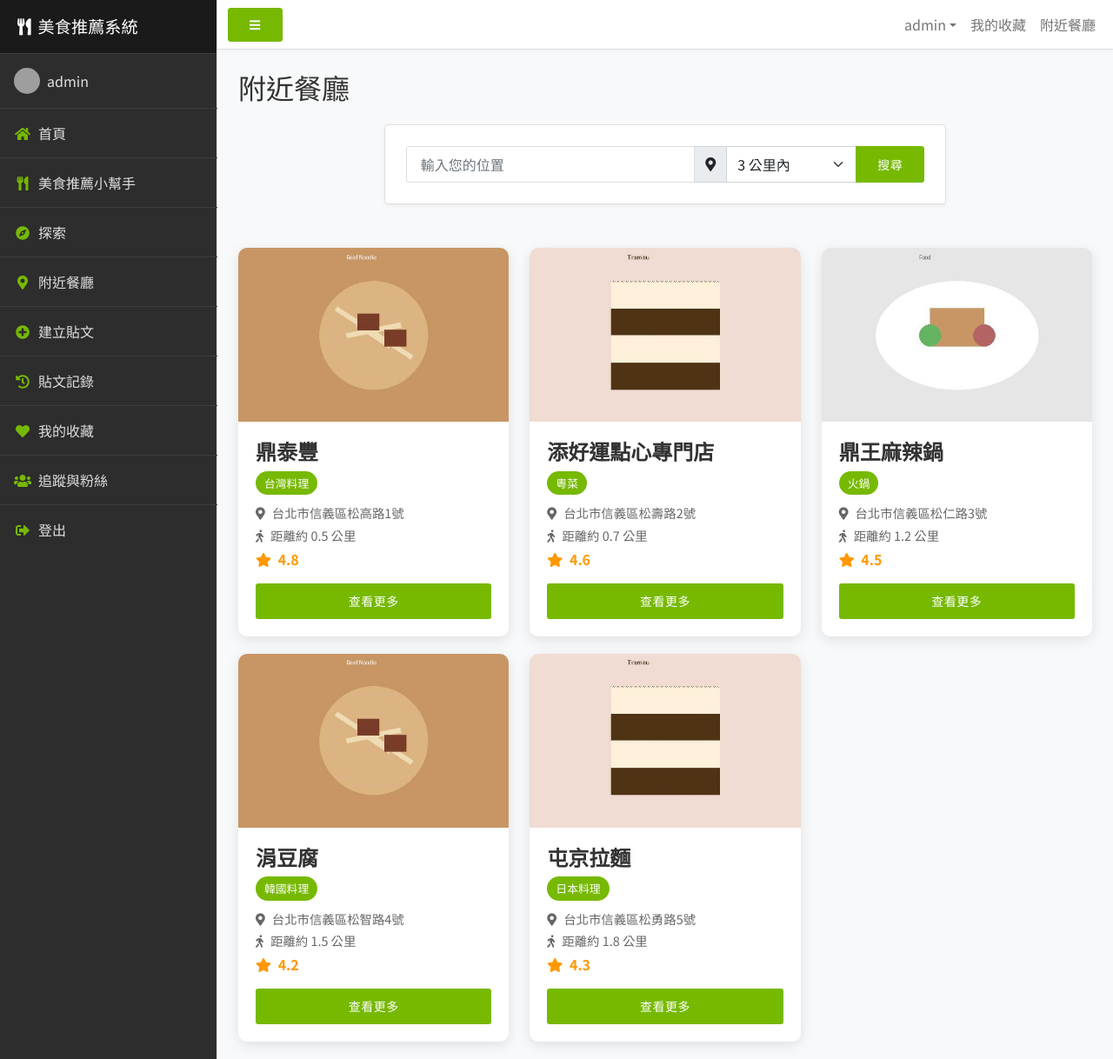
After one commit to WongYuTong/django, a Django app: page /nearby-restaurants/ in a window 1280 px wide. The commit adds this page. Shown: the whole page at 87% size. Run offline with Django 5.2, Linux system fonts and the light colour scheme; a user stored in the database is signed in; data comes from the database, SQL or seed files in the repository; both versions use the stored data as it was after the commit; grey boxes are pictures that could not be loaded.

Commit message:
feat:在目錄中加入搜尋附近餐廳功能入口

```diff
--- a/Food_recommend/chat/urls.py
+++ b/Food_recommend/chat/urls.py
@@ -8,4 +8,5 @@ urlpatterns = [
     path('room/assistant/', views.chat_assistant, name='chat_assistant'),
     path('explore/', views.explore, name='explore'),
     path('about/', views.about, name='about'),
+    path('nearby-restaurants/', views.nearby_restaurants, name='nearby_restaurants'),
 ]
--- a/Food_recommend/chat/views.py
+++ b/Food_recommend/chat/views.py
@@ -203,3 +203,60 @@ def chat_assistant(request):
 def about(request):
     """關於頁面視圖"""
     return render(request, 'chat/about.html')
+
+@login_required
+def nearby_restaurants(request):
+    """附近餐廳視圖函數"""
+    # 這裡可以添加獲取用戶位置和查詢附近餐廳的邏輯
+    # 這是一個簡單的示例，真實應用中可能需要整合地圖API或位置服務
+
+    # 模擬一些附近餐廳數據，使用已有的圖片
+    restaurants = [
+        {
+            'id': 1,
+            'name': '鼎泰豐',
+            'cuisine': '台灣料理',
+            'address': '台北市信義區松高路1號',
+            'distance': '0.5 公里',
+            'rating': 4.8,
+            'image': '/static/images/food1.jpg'
+        },
+        {
+            'id': 2,
+            'name': '添好運點心專門店',
+            'cuisine': '粵菜',
+            'address': '台北市信義區松壽路2號',
+            'distance': '0.7 公里',
+            'rating': 4.6,
+            'image': '/static/images/food2.jpg'
+        },
+        {
+            'id': 3,
+            'name': '鼎王麻辣鍋',
+            'cuisine': '火鍋',
+            'address': '台北市信義區松仁路3號',
+            'distance': '1.2 公里',
+            'rating': 4.5,
+            'image': '/static/images/default_food.jpg'
+        },
+        {
+            'id': 4,
+            'name': '涓豆腐',
+            'cuisine': '韓國料理',
+            'address': '台北市信義區松智路4號',
+            'distance': '1.5 公里',
+            'rating': 4.2,
+            'image': '/static/images/food1.jpg'
+        },
+        {
+            'id': 5,
+            'name': '屯京拉麵',
+            'cuisine': '日本料理',
+            'address': '台北市信義區松勇路5號',
+            'distance': '1.8 公里',
+            'rating': 4.3,
+            'image': '/static/images/food2.jpg'
+        }
+    ]
+
+    return render(request, 'chat/nearby_restaurants.html', {'restaurants': restaurants})
--- a/Food_recommend/templates/base.html
+++ b/Food_recommend/templates/base.html
@@ -147,6 +147,7 @@
                     <a href="{% url 'home' %}" class="list-group-item list-group-item-action p-3"><i class="fas fa-home me-2"></i>首頁</a>
                     <a href="{% url 'chat_room' %}" class="list-group-item list-group-item-action p-3"><i class="fas fa-utensils me-2"></i>美食推薦小幫手</a>
                     <a href="{% url 'explore' %}" class="list-group-item list-group-item-action p-3"><i class="fas fa-compass me-2"></i>探索</a>
+                    <a href="{% url 'nearby_restaurants' %}" class="list-group-item list-group-item-action p-3"><i class="fas fa-map-marker-alt me-2"></i>附近餐廳</a>
                     <a href="{% url 'create_post' %}" class="list-group-item list-group-item-action p-3"><i class="fas fa-plus-circle me-2"></i>建立貼文</a>
                     <a href="{% url 'post_history' %}" class="list-group-item list-group-item-action p-3"><i class="fas fa-history me-2"></i>貼文記錄</a>
                     <a href="{% url 'favorites' %}" class="list-group-item list-group-item-action p-3"><i class="fas fa-heart me-2"></i>我的收藏</a>
--- /dev/null
+++ b/Food_recommend/templates/chat/nearby_restaurants.html
@@ -0,0 +1,155 @@
+{% extends 'base.html' %}
+
+{% block title %}附近餐廳 - 美食推薦小幫手{% endblock %}
+
+{% block extra_css %}
+<style>
+    .restaurant-card {
+        border-radius: 10px;
+        overflow: hidden;
+        box-shadow: 0 4px 15px rgba(0, 0, 0, 0.1);
+        transition: all 0.3s ease;
+        margin-bottom: 20px;
+        background-color: white;
+    }
+
+    .restaurant-card:hover {
+        transform: translateY(-5px);
+        box-shadow: 0 10px 20px rgba(0, 0, 0, 0.15);
+    }
+
+    .restaurant-img {
+        height: 200px;
+        object-fit: cover;
+        width: 100%;
+    }
+
+    .restaurant-info {
+        padding: 20px;
+    }
+
+    .restaurant-name {
+        font-size: 1.5rem;
+        font-weight: 600;
+        margin-bottom: 0.5rem;
+    }
+
+    .cuisine-badge {
+        background-color: #76b900;
+        color: white;
+        font-size: 0.8rem;
+        padding: 4px 10px;
+        border-radius: 20px;
+        display: inline-block;
+        margin-bottom: 10px;
+    }
+
+    .restaurant-address, .restaurant-distance {
+        color: #666;
+        font-size: 0.9rem;
+        margin-bottom: 0.25rem;
+    }
+
+    .restaurant-rating {
+        color: #ff9800;
+        font-weight: 600;
+    }
+
+    .rating-star {
+        color: #ff9800;
+    }
+
+    .view-more-btn {
+        background-color: #76b900;
+        border: none;
+        width: 100%;
+        padding: 10px;
+        color: white;
+        font-weight: 500;
+        transition: all 0.3s ease;
+    }
+
+    .view-more-btn:hover {
+        background-color: #65a300;
+    }
+
+    .location-search {
+        margin-bottom: 30px;
+    }
+</style>
+{% endblock %}
+
+{% block content %}
+<div class="container">
+    <h2 class="mb-4">附近餐廳</h2>
+
+    <div class="row location-search">
+        <div class="col-md-8 mx-auto">
+            <div class="card">
+                <div class="card-body">
+                    <form>
+                        <div class="input-group">
+                            <input type="text" class="form-control" placeholder="輸入您的位置" aria-label="位置">
+                            <span class="input-group-text">
+                                <i class="fas fa-map-marker-alt"></i>
+                            </span>
+                            <select class="form-select" style="max-width: 150px;">
+                                <option value="1">1 公里內</option>
+                                <option value="2" selected>3 公里內</option>
+                                <option value="3">5 公里內</option>
+                                <option value="4">10 公里內</option>
+                            </select>
+                            <button class="btn btn-primary" type="submit">搜尋</button>
+                        </div>
+                    </form>
+                </div>
+            </div>
+        </div>
+    </div>
+
+    <div class="row">
+        {% for restaurant in restaurants %}
+        <div class="col-md-4">
+            <div class="restaurant-card">
+                <img src="{{ restaurant.image }}" alt="{{ restaurant.name }}" class="restaurant-img">
+                <div class="restaurant-info">
+                    <h3 class="restaurant-name">{{ restaurant.name }}</h3>
+                    <span class="cuisine-badge">{{ restaurant.cuisine }}</span>
+                    <p class="restaurant-address">
+                        <i class="fas fa-map-marker-alt me-2"></i>{{ restaurant.address }}
+                    </p>
+                    <p class="restaurant-distance">
+                        <i class="fas fa-walking me-2"></i>距離約 {{ restaurant.distance }}
+                    </p>
+                    <p class="restaurant-rating">
+                        <i class="fas fa-star rating-star me-1"></i>
+                        <span>{{ restaurant.rating }}</span>
+                    </p>
+                    <button class="btn view-more-btn">查看更多</button>
+                </div>
+            </div>
+        </div>
+        {% endfor %}
+    </div>
+</div>
+{% endblock %}
+
+{% block extra_js %}
+<script>
+    // 可以添加與地圖API相關的JavaScript代碼
+    document.addEventListener('DOMContentLoaded', function() {
+        // 獲取當前位置
+        if (navigator.geolocation) {
+            navigator.geolocation.getCurrentPosition(function(position) {
+                console.log('緯度：' + position.coords.latitude);
+                console.log('經度：' + position.coords.longitude);
+                // 在此處可以添加使用位置信息的代碼
+            }, function(error) {
+                console.error('獲取位置時出錯：', error);
+            });
+        } else {
+            console.error('您的瀏覽器不支持地理定位功能');
+        }
+    });
+</script>
+{% endblock %}
```
Also changed, not shown: Food_recommend/db.sqlite3, Food_recommend/media/post_images/funny-cat-eating-chips.gif (added).
